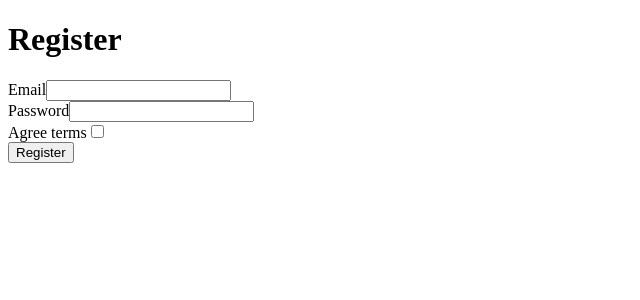
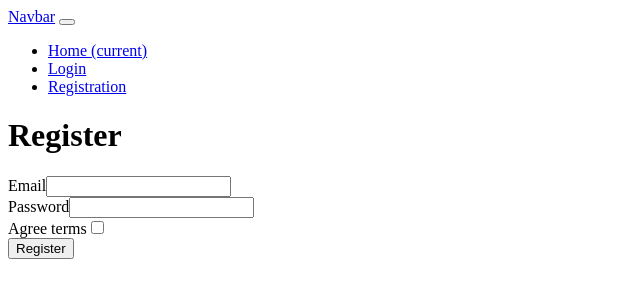
Before and after one commit to marilyne69230/AppleMusic, a Symfony app: template templates/registration/register.html.twig in a window 1280 px wide. Shown: the top 300 px of the page, without its empty margins (0-640 px from the left). Run offline with Twig, Linux system fonts and the light colour scheme; the template is opened without the code that fills it, so the values that code supplies are empty; form fields are guessed from the names that the template uses; some libraries are stand-ins or nearby versions.

Commit message:
add navbar and routes

```diff
--- /dev/null
+++ b/assets/styles/app.scss
@@ -0,0 +1,5 @@
+@import"~bootstrap/scss/bootstrap";
+
+body {
+    background-color: lightgray;
+}
--- a/composer.json
+++ b/composer.json
@@ -40,6 +40,7 @@
         "symfony/twig-bundle": "5.4.*",
         "symfony/validator": "5.4.*",
         "symfony/web-link": "5.4.*",
+        "symfony/webpack-encore-bundle": "^2.0",
         "symfony/yaml": "5.4.*",
         "twig/extra-bundle": "^2.12|^3.0",
         "twig/twig": "^2.12|^3.0"
--- a/config/bundles.php
+++ b/config/bundles.php
@@ -12,4 +12,5 @@ return [
     Symfony\Bundle\MonologBundle\MonologBundle::class => ['all' => true],
     Symfony\Bundle\MakerBundle\MakerBundle::class => ['dev' => true],
     Sensio\Bundle\FrameworkExtraBundle\SensioFrameworkExtraBundle::class => ['all' => true],
+    Symfony\WebpackEncoreBundle\WebpackEncoreBundle::class => ['all' => true],
 ];
--- a/templates/base.html.twig
+++ b/templates/base.html.twig
@@ -14,6 +14,25 @@
         {% endblock %}
     </head>
     <body>
+    <nav class="navbar navbar-expand-lg navbar-light bg-light">
+  <a class="navbar-brand" href="#">Navbar</a>
+  <button class="navbar-toggler" type="button" data-toggle="collapse" data-target="#navbarNav" aria-controls="navbarNav" aria-expanded="false" aria-label="Toggle navigation">
+    <span class="navbar-toggler-icon"></span>
+  </button>
+  <div class="collapse navbar-collapse" id="navbarNav">
+    <ul class="navbar-nav">
+      <li class="nav-item active">
+        <a class="nav-link" href="{{ path('app_home') }}">Home <span class="sr-only">(current)</span></a>
+      </li>
+      <li class="nav-item">
+        <a class="nav-link" href="{{ path('app_login') }}">Login</a>
+      </li>
+      <li class="nav-item">
+        <a class="nav-link" href="{{ path('app_register') }}">Registration</a>
+      </li>
+    </ul>
+  </div>
+</nav>
         {% block body %}{% endblock %}
     </body>
 </html>
--- /dev/null
+++ b/webpack.config.js
@@ -0,0 +1,73 @@
+const Encore = require('@symfony/webpack-encore');
+
+// Manually configure the runtime environment if not already configured yet by the "encore" command.
+// It's useful when you use tools that rely on webpack.config.js file.
+if (!Encore.isRuntimeEnvironmentConfigured()) {
+    Encore.configureRuntimeEnvironment(process.env.NODE_ENV || 'dev');
+}
+
+Encore
+    // directory where compiled assets will be stored
+    .setOutputPath('public/build/')
+    // public path used by the web server to access the output path
+    .setPublicPath('/build')
+    // only needed for CDN's or subdirectory deploy
+    //.setManifestKeyPrefix('build/')
+
+    /*
+     * ENTRY CONFIG
+     *
+     * Each entry will result in one JavaScript file (e.g. app.js)
+     * and one CSS file (e.g. app.css) if your JavaScript imports CSS.
+     */
+    .addEntry('app', './assets/app.js')
+
+    // When enabled, Webpack "splits" your files into smaller pieces for greater optimization.
+    .splitEntryChunks()
+
+    // will require an extra script tag for runtime.js
+    // but, you probably want this, unless you're building a single-page app
+    .enableSingleRuntimeChunk()
+
+    /*
+     * FEATURE CONFIG
+     *
+     * Enable & configure other features below. For a full
+     * list of features, see:
+     * https://symfony.com/doc/current/frontend.html#adding-more-features
+     */
+    .cleanupOutputBeforeBuild()
+    .enableBuildNotifications()
+    .enableSourceMaps(!Encore.isProduction())
+    // enables hashed filenames (e.g. app.abc123.css)
+    .enableVersioning(Encore.isProduction())
+
+    // configure Babel
+    // .configureBabel((config) => {
+    //     config.plugins.push('@babel/a-babel-plugin');
+    // })
+
+    // enables and configure @babel/preset-env polyfills
+    .configureBabelPresetEnv((config) => {
+        config.useBuiltIns = 'usage';
+        config.corejs = '3.23';
+    })
+
+    // enables Sass/SCSS support
+    .enableSassLoader()
+
+    // uncomment if you use TypeScript
+    .enableTypeScriptLoader()
+
+    // uncomment if you use React
+    //.enableReactPreset()
+
+    // uncomment to get integrity="..." attributes on your script & link tags
+    // requires WebpackEncoreBundle 1.4 or higher
+    //.enableIntegrityHashes(Encore.isProduction())
+
+    // uncomment if you're having problems with a jQuery plugin
+    //.autoProvidejQuery()
+;
+
+module.exports = Encore.getWebpackConfig();
```
Also changed, not shown: assets/app.js (added, +11 -0 lines), package.json (added, +28 -0 lines), 5 other files.
